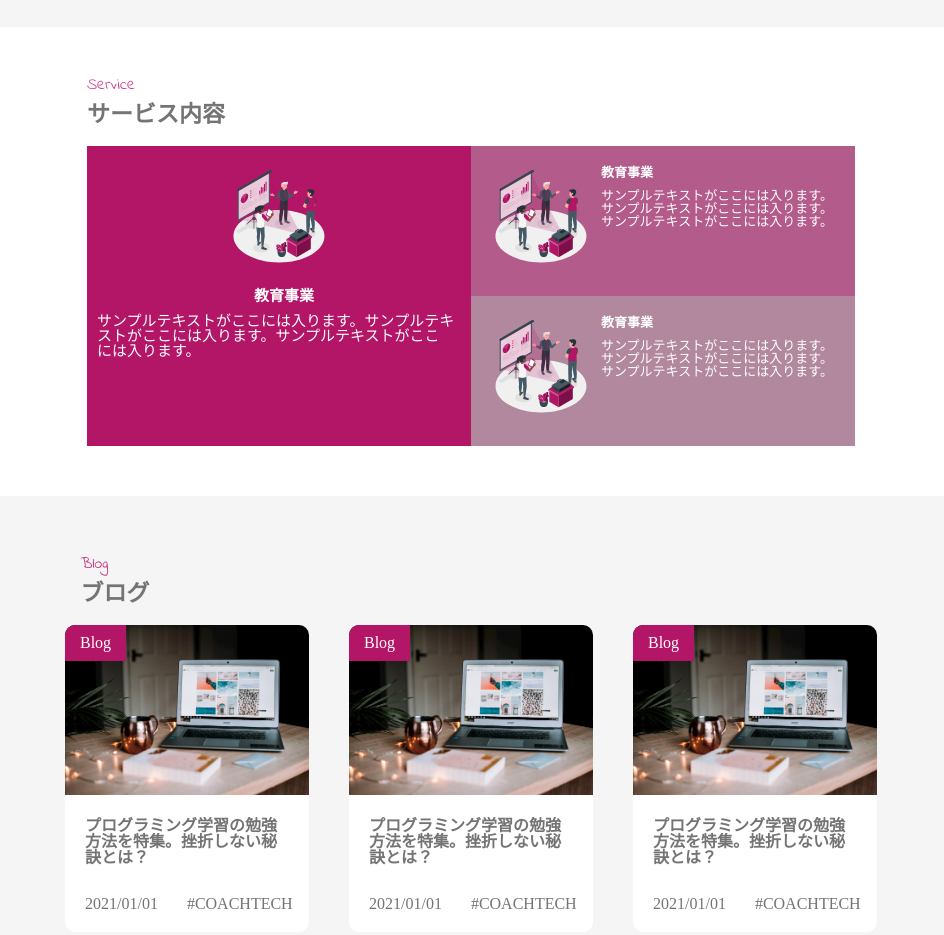
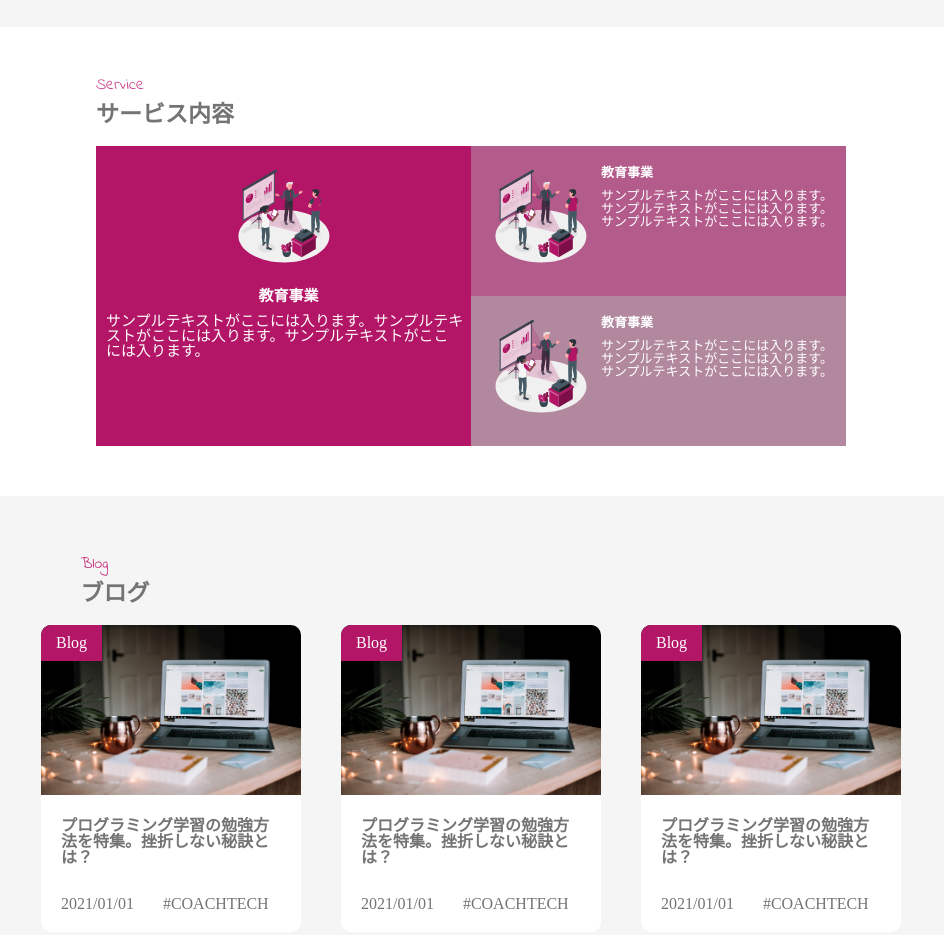
Before and after one commit to o666mi/20240130_matsushima_lp, a plain HTML site: page index.html in a window 1280 px wide. Shown: the part 1377-2312 px from the top of the page, without its empty margins (169-1113 px from the left). Drawn offline with Linux system fonts and the light colour scheme.

Commit message:
修正７

```diff
--- a/css/style.css
+++ b/css/style.css
@@ -125,8 +125,9 @@ a {
     line-height: 25px;
 }
 .inner {
-    width: 60%;
+    width: 50%;
     margin: 50px auto;
+    min-width: 750px;
 }
 .inner__ttl {
     color: #C93B85;
@@ -206,6 +207,7 @@ a {
     background: #fff;
     border-radius: 10px;
     width: 20%;
+    min-width: 260px;
 }
 .blog__img {
     width: 100%;
```
